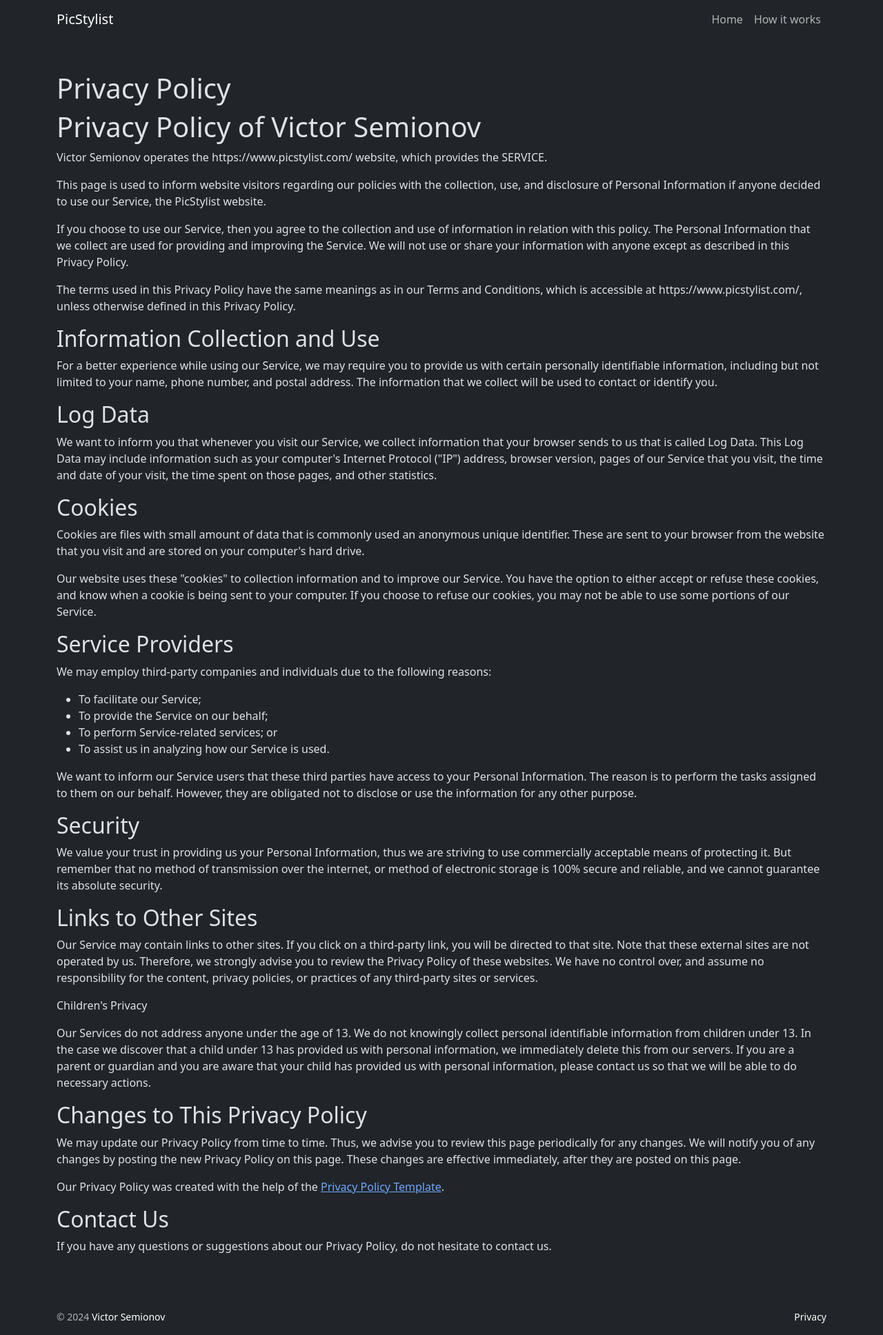
After one commit to vsemionov/picstylist, a Flask app: page /privacy.html in a window 1280 px wide. The commit adds this page. Shown: the whole page at 69% size. Run offline with Flask 3, Linux system fonts and the light colour scheme; parts of the project's set-up code (start-up, migrations or seed data) failed here and were passed over; some libraries are stand-ins or nearby versions.

Commit message:
privacy policy
generated with https://www.privacypolicytemplate.net/

```diff
--- a/templates/base.html
+++ b/templates/base.html
@@ -30,11 +30,14 @@
     {% block content %}
     {% endblock %}
   </main>
-  <footer class="text-body-secondary py-3 mt-auto">
-{#    <small>#}
-{#      &copy; 2024#}
-{#      <a href="https://github.com/vsemionov" class="text-body-emphasis text-decoration-none">Victor Semionov</a>#}
-{#    </small>#}
+  <footer class="d-flex justify-content-between small text-body-secondary py-3 mt-auto">
+    <div>
+      &copy; 2024
+      <a href="https://github.com/vsemionov" class="text-body-emphasis text-decoration-none">Victor Semionov</a>
+    </div>
+    <div>
+      <a href="{{ url_for('page', name='privacy') }}" class="text-body-emphasis text-decoration-none">Privacy</a>
+    </div>
   </footer>
 </div>
 <script src="https://cdn.jsdelivr.net/npm/bootstrap@5.3.2/dist/js/bootstrap.bundle.min.js"></script>
--- /dev/null
+++ b/templates/pages/privacy.html
@@ -0,0 +1,37 @@
+{% extends 'base.html' %}
+
+{% block content %}
+  <h1>{% block title %}Privacy Policy{% endblock %}</h1>
+  <h1>Privacy Policy of Victor Semionov</h1>
+  <p>Victor Semionov operates the https://www.picstylist.com/ website, which provides the SERVICE.</p>
+  <p>This page is used to inform website visitors regarding our policies with the collection, use, and disclosure of Personal Information if anyone decided to use our Service, the PicStylist website.</p>
+  <p>If you choose to use our Service, then you agree to the collection and use of information in relation with this policy. The Personal Information that we collect are used for providing and improving the Service. We will not use or share your information with anyone except as described in this Privacy Policy.</p>
+  <p>The terms used in this Privacy Policy have the same meanings as in our Terms and Conditions, which is accessible at https://www.picstylist.com/, unless otherwise defined in this Privacy Policy.</p>
+  <h2>Information Collection and Use</h2>
+  <p>For a better experience while using our Service, we may require you to provide us with certain personally identifiable information, including but not limited to your name, phone number, and postal address. The information that we collect will be used to contact or identify you.</p>
+  <h2>Log Data</h2>
+  <p>We want to inform you that whenever you visit our Service, we collect information that your browser sends to us that is called Log Data. This Log Data may include information such as your computer's Internet Protocol ("IP") address, browser version, pages of our Service that you visit, the time and date of your visit, the time spent on those pages, and other statistics.</p>
+  <h2>Cookies</h2>
+  <p>Cookies are files with small amount of data that is commonly used an anonymous unique identifier. These are sent to your browser from the website that you visit and are stored on your computer's hard drive.</p>
+  <p>Our website uses these "cookies" to collection information and to improve our Service. You have the option to either accept or refuse these cookies, and know when a cookie is being sent to your computer. If you choose to refuse our cookies, you may not be able to use some portions of our Service.</p>
+  <h2>Service Providers</h2>
+  <p>We may employ third-party companies and individuals due to the following reasons:</p>
+  <ul>
+    <li>To facilitate our Service;</li>
+    <li>To provide the Service on our behalf;</li>
+    <li>To perform Service-related services; or</li>
+    <li>To assist us in analyzing how our Service is used.</li>
+  </ul>
+  <p>We want to inform our Service users that these third parties have access to your Personal Information. The reason is to perform the tasks assigned to them on our behalf. However, they are obligated not to disclose or use the information for any other purpose.</p>
+  <h2>Security</h2>
+  <p>We value your trust in providing us your Personal Information, thus we are striving to use commercially acceptable means of protecting it. But remember that no method of transmission over the internet, or method of electronic storage is 100% secure and reliable, and we cannot guarantee its absolute security.</p>
+  <h2>Links to Other Sites</h2>
+  <p>Our Service may contain links to other sites. If you click on a third-party link, you will be directed to that site. Note that these external sites are not operated by us. Therefore, we strongly advise you to review the Privacy Policy of these websites. We have no control over, and assume no responsibility for the content, privacy policies, or practices of any third-party sites or services.</p>
+  <p>Children's Privacy</p>
+  <p>Our Services do not address anyone under the age of 13. We do not knowingly collect personal identifiable information from children under 13. In the case we discover that a child under 13 has provided us with personal information, we immediately delete this from our servers. If you are a parent or guardian and you are aware that your child has provided us with personal information, please contact us so that we will be able to do necessary actions.</p>
+  <h2>Changes to This Privacy Policy</h2>
+  <p>We may update our Privacy Policy from time to time. Thus, we advise you to review this page periodically for any changes. We will notify you of any changes by posting the new Privacy Policy on this page. These changes are effective immediately, after they are posted on this page.</p>
+  <p>Our Privacy Policy was created with the help of the <a href="https://www.privacypolicytemplate.net">Privacy Policy Template</a>.</p>
+  <h2>Contact Us</h2>
+  <p>If you have any questions or suggestions about our Privacy Policy, do not hesitate to contact us.</p>
+{% endblock %}
```
